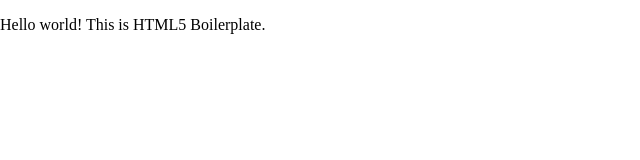
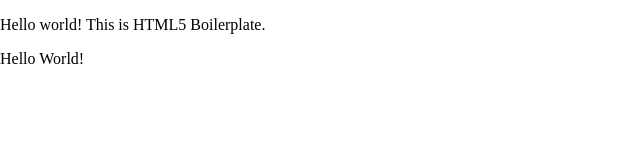
Before and after one commit to kevinle108/codelou-javascript-boilerplate, a website built with webpack: page index.html in a window 1280 px wide. Shown: the full height of the page, 0-640 px from the left. Built offline with nearby package versions, Linux system fonts and the light colour scheme.

Commit message:
Add Typescript usage example

```diff
--- a/index.html
+++ b/index.html
@@ -15,8 +15,10 @@
 </head>
 
 <body>
-  <!-- Add your site or application content here -->
-  <p>Hello world! This is HTML5 Boilerplate.</p>
+  <div id="main">
+    <!-- Add your site or application content here -->
+    <p>Hello world! This is HTML5 Boilerplate.</p>
+  </div>
 
   <!-- This is where the main JavaScript file which executes logic for your site will be injected -->
 </body>
--- a/src/main.ts
+++ b/src/main.ts
@@ -1,7 +1,11 @@
 /**
- * This is the main JavaScript entry for your application.
+ * This is the main TypeScript entry for your application.
  */
 
- let foo: string = 'foo';
+const title: string = 'Hello World!';
 
- alert(foo);
+const element: HTMLParagraphElement = document.createElement('p');
+
+element.innerText = title;
+
+document.getElementById('main').append(element);
```
